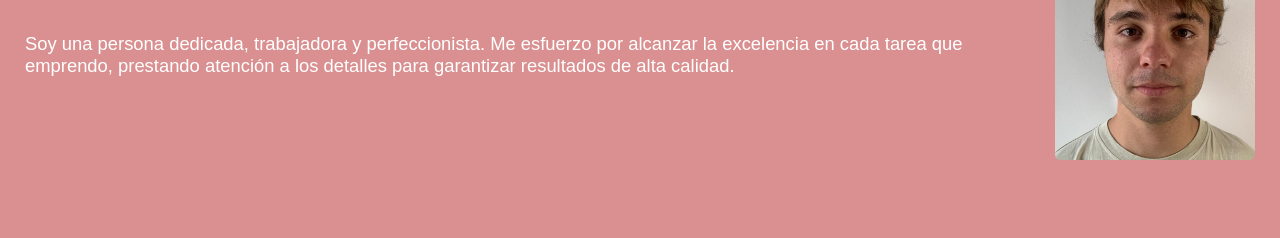
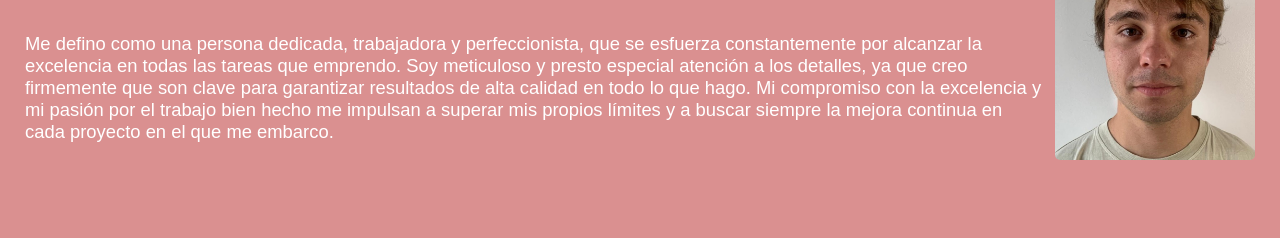
Before and after one commit to KrlsDev/KrlsDev.github.io, a plain HTML site: page index.html in a window 1280 px wide. Shown: the part 248-486 px from the top of the page. Drawn offline with Linux system fonts and the light colour scheme.

Commit message:
prueba texto

```diff
--- a/index.html
+++ b/index.html
@@ -33,9 +33,7 @@
         <div class="sobreMi01">
             <h2>Sobre mi</h2>
             <br><br>
-            <p>Soy una persona dedicada, trabajadora y perfeccionista.
-                Me esfuerzo por alcanzar la excelencia en cada tarea que emprendo,
-                prestando atención a los detalles para garantizar resultados de alta calidad.</p>
+            <p>Me defino como una persona dedicada, trabajadora y perfeccionista, que se esfuerza constantemente por alcanzar la excelencia en todas las tareas que emprendo. Soy meticuloso y presto especial atención a los detalles, ya que creo firmemente que son clave para garantizar resultados de alta calidad en todo lo que hago. Mi compromiso con la excelencia y mi pasión por el trabajo bien hecho me impulsan a superar mis propios límites y a buscar siempre la mejora continua en cada proyecto en el que me embarco.</p>
         </div>
 
         <div class="sobreMi02">
```
